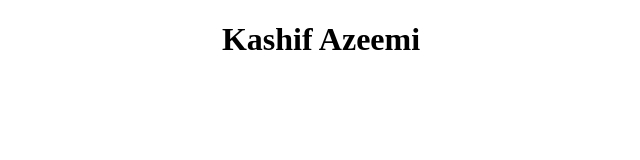
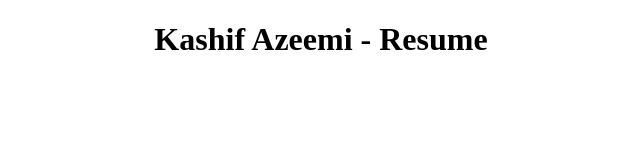
Before and after one commit to kashifazeemi7/resume-class1-AI-CB, a plain HTML site: page index..html in a window 1280 px wide. Shown: the whole page, without its empty margins (319-959 px from the left). Drawn offline with Linux system fonts and the light colour scheme.

Commit message:
intro changes

```diff
--- a/index..html
+++ b/index..html
@@ -8,7 +8,7 @@
 </head>
 <body>
     <div id="intro" >
-        <h1 style="text-align: center;">Kashif Azeemi </h1>
+        <h1 style="text-align: center;">Kashif Azeemi - Resume</h1>
     </div>
 
     <div id="summary">
```
